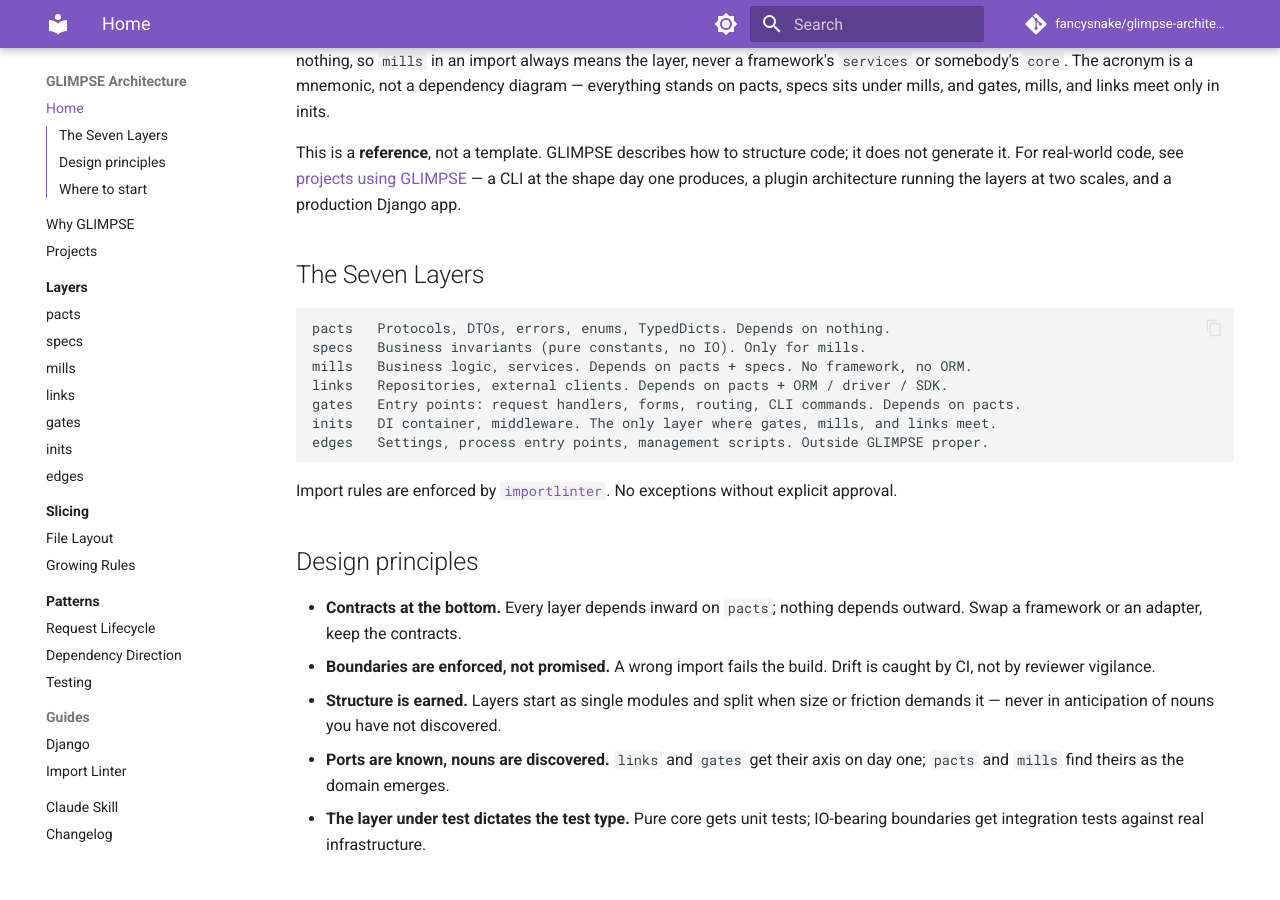
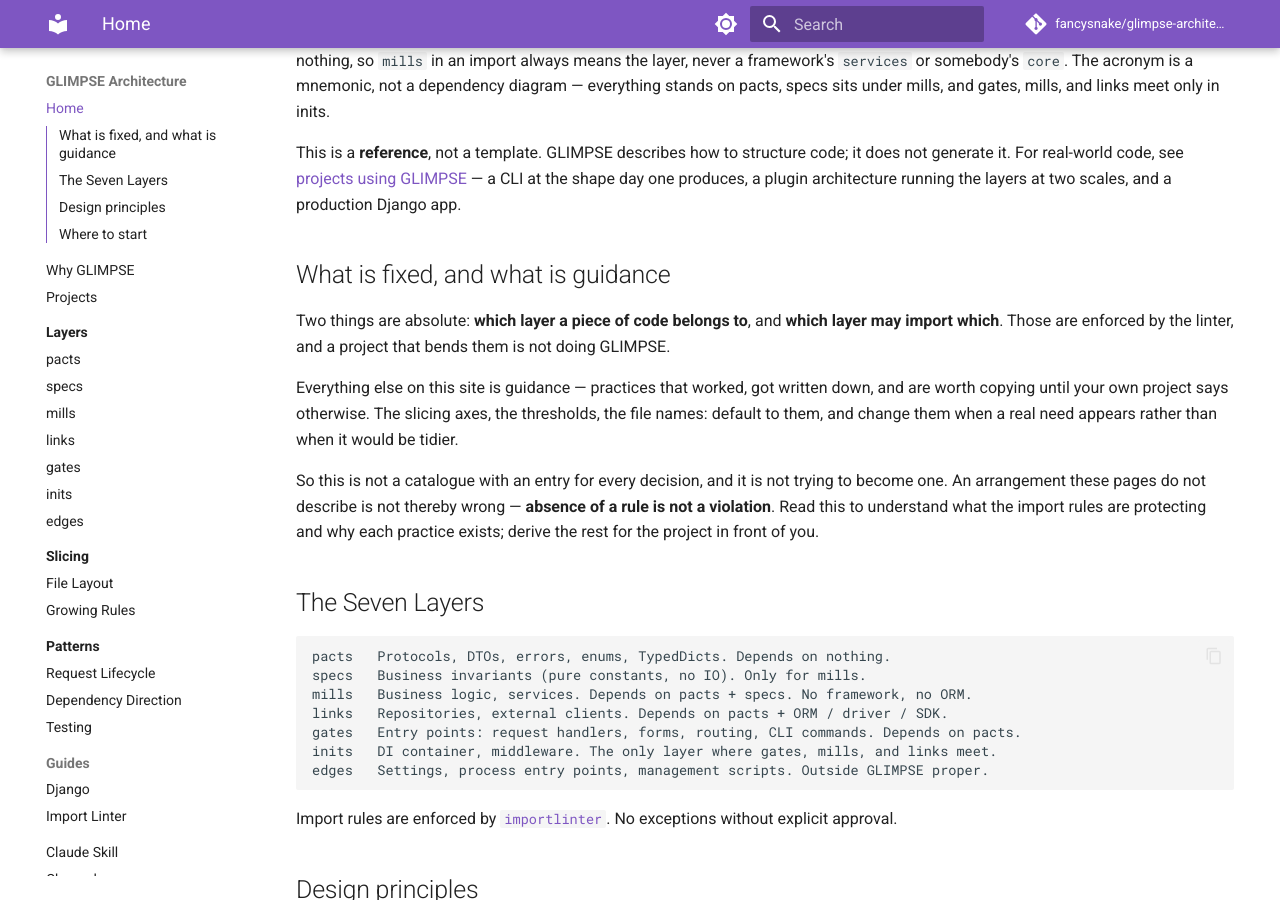
Before and after one commit to fancysnake/glimpse-architecture, an MkDocs documentation site: the page built from docs/index.md, in a window 1280 px wide and 900 px high, scrolled down 354 px. Built offline with MkDocs 1.6.1 and Material for MkDocs 9.7.7, drawn with Linux system fonts in a browser that asks for light colours; comment, search, counter and statistics services are not loaded.

Commit message:
Say what is fixed and what is guidance
The site reads as a catalogue that owes an answer to every question a project
raises, and nothing on it says otherwise. That reading is how a short idea
turns into a book, and it makes any arrangement the pages do not describe look
like drift.

Two things are absolute: which layer code belongs to, and which layer may
import which. The rest is practice that worked and got written down. Absence of
a rule is not a violation — stated on the home page, in the skill so a
generated review stops flagging silence, and on the vekna entry, whose layers
inside a package follow a need and break no rule.

```diff
--- a/docs/index.md
+++ b/docs/index.md
@@ -19,6 +19,23 @@ This is a **reference**, not a template. GLIMPSE describes how to structure
 code; it does not generate it. For real-world code, see [projects using
 GLIMPSE](examples.md) — a CLI at the shape day one produces, a plugin
 architecture running the layers at two scales, and a production Django app.
+
+## What is fixed, and what is guidance
+
+Two things are absolute: **which layer a piece of code belongs to**, and
+**which layer may import which**. Those are enforced by the linter, and a
+project that bends them is not doing GLIMPSE.
+
+Everything else on this site is guidance — practices that worked, got written
+down, and are worth copying until your own project says otherwise. The slicing
+axes, the thresholds, the file names: default to them, and change them when a
+real need appears rather than when it would be tidier.
+
+So this is not a catalogue with an entry for every decision, and it is not
+trying to become one. An arrangement these pages do not describe is not
+thereby wrong — **absence of a rule is not a violation**. Read this to
+understand what the import rules are protecting and why each practice exists;
+derive the rest for the project in front of you.
 
 ## The Seven Layers
 
```
Also changed, not shown: CHANGELOG.md (+6 -0 lines), SKILL.md (+7 -0 lines), SKILL.src.md (+7 -0 lines), docs/examples.md (+5 -4 lines), review.md (+68 -28 lines).
